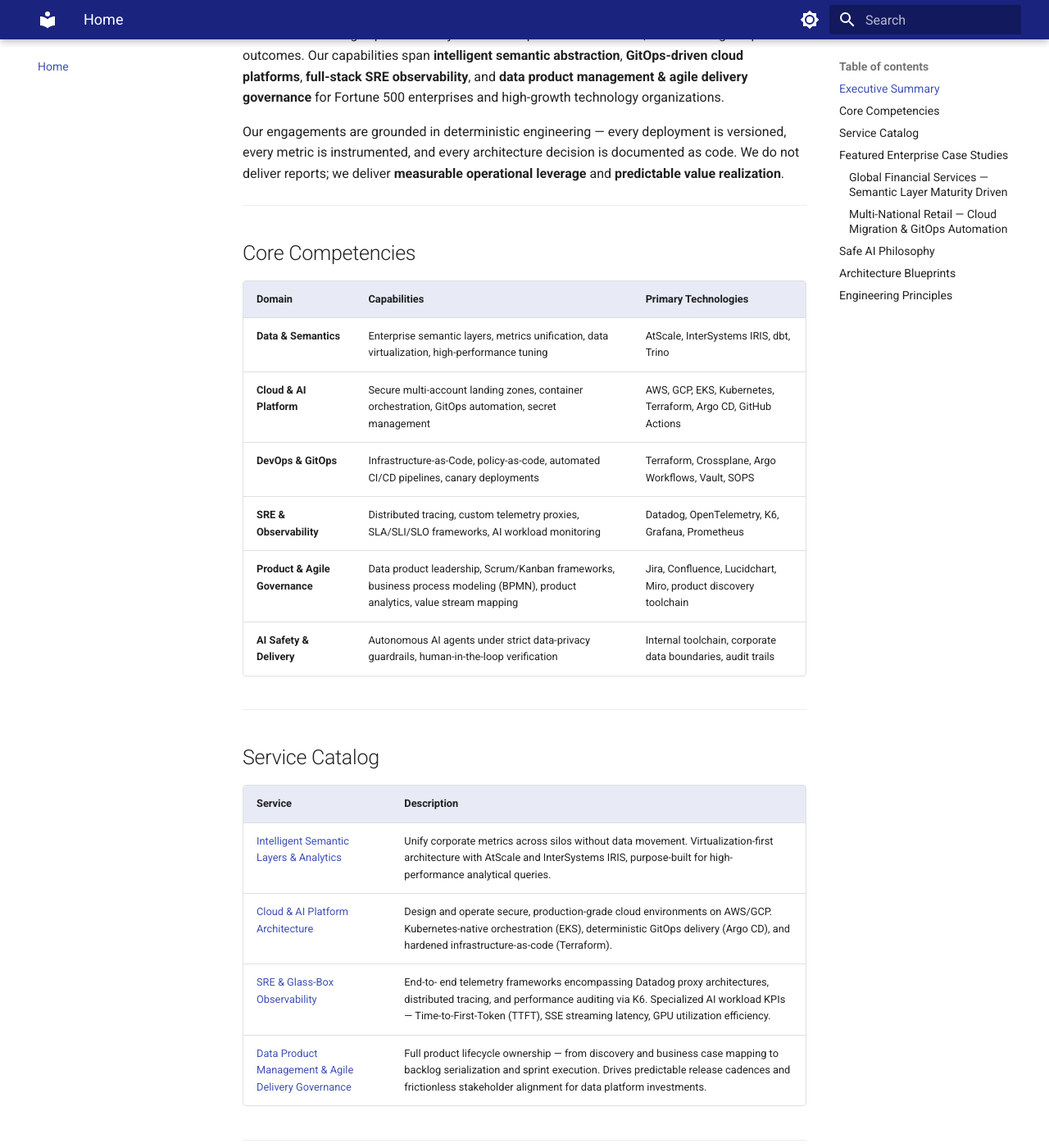
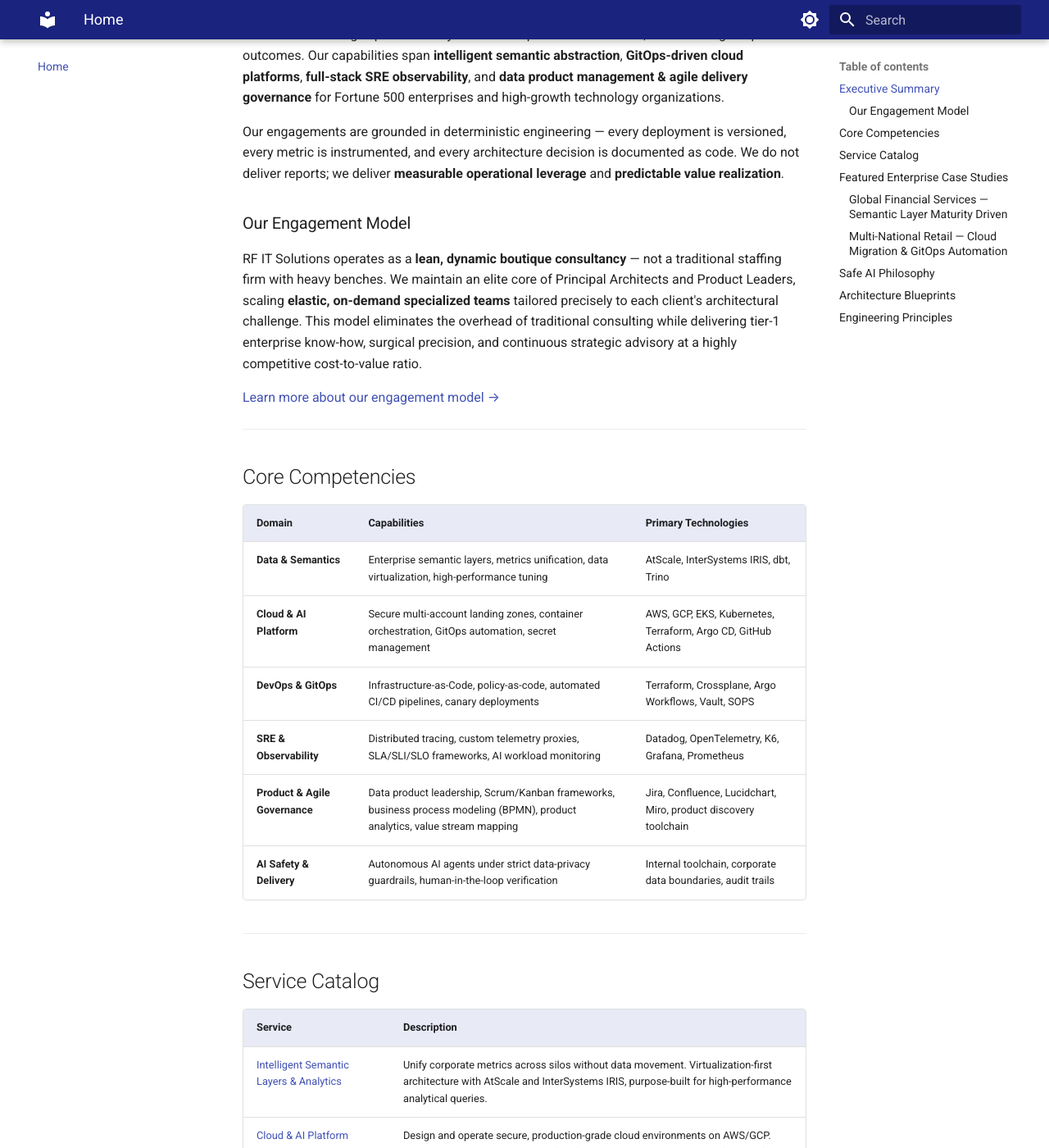
Before and after one commit to rnweb/RF_IT_Solutions, an MkDocs documentation site: the page built from docs/README.md, in a window 1280 px wide and 1400 px high, scrolled down 408 px. Shown: the whole window at 82% size. Built offline with MkDocs 1.6.1 and Material for MkDocs 9.7.7, drawn with Linux system fonts in a browser that asks for light colours; some of the changed text lies outside the part shown.

Commit message:
Add engagement model paragraph to Executive Summary, rename nav link to 'Our Engagement Model'

```diff
--- a/docs/README.md
+++ b/docs/README.md
@@ -11,6 +11,12 @@
 RF IT Solutions delivers **end-to-end execution** — combining production-grade technical architecture with agile product lifecycle leadership to ensure scalable, business-aligned platform outcomes. Our capabilities span **intelligent semantic abstraction**, **GitOps-driven cloud platforms**, **full-stack SRE observability**, and **data product management & agile delivery governance** for Fortune 500 enterprises and high-growth technology organizations.
 
 Our engagements are grounded in deterministic engineering — every deployment is versioned, every metric is instrumented, and every architecture decision is documented as code. We do not deliver reports; we deliver **measurable operational leverage** and **predictable value realization**.
+
+### Our Engagement Model
+
+RF IT Solutions operates as a **lean, dynamic boutique consultancy** — not a traditional staffing firm with heavy benches. We maintain an elite core of Principal Architects and Product Leaders, scaling **elastic, on-demand specialized teams** tailored precisely to each client's architectural challenge. This model eliminates the overhead of traditional consulting while delivering tier-1 enterprise know-how, surgical precision, and continuous strategic advisory at a highly competitive cost-to-value ratio.
+
+[Learn more about our engagement model →](services/engagement-model.md)
 
 ---
 
@@ -35,6 +41,7 @@
 | [Cloud & AI Platform Architecture](services/cloud-infra-ai.md) | Design and operate secure, production-grade cloud environments on AWS/GCP. Kubernetes-native orchestration (EKS), deterministic GitOps delivery (Argo CD), and hardened infrastructure-as-code (Terraform). |
 | [SRE & Glass-Box Observability](services/sre-observability.md) | End-to- end telemetry frameworks encompassing Datadog proxy architectures, distributed tracing, and performance auditing via K6. Specialized AI workload KPIs — Time-to-First-Token (TTFT), SSE streaming latency, GPU utilization efficiency. |
 | [Data Product Management & Agile Delivery Governance](services/product-delivery-agile.md) | Full product lifecycle ownership — from discovery and business case mapping to backlog serialization and sprint execution. Drives predictable release cadences and frictionless stakeholder alignment for data platform investments. |
+| [Engagement Model & Operational Philosophy](services/engagement-model.md) | Lean boutique delivery — elastic specialist teams, strategic advisory over infinite maintenance, and uncompromising excellence in every architectural engagement. |
 
 ---
 
--- a/mkdocs.yml
+++ b/mkdocs.yml
@@ -117,7 +117,7 @@
       - Cloud & AI Infrastructure: services/cloud-infra-ai.md
       - SRE & Observability: services/sre-observability.md
       - Agile Delivery & Product Governance: services/product-delivery-agile.md
-      - Engagement Model: services/engagement-model.md
+      - Our Engagement Model: services/engagement-model.md
 
   - Enterprise Case Studies:
       - case-studies/ENTERPRISE_CASE_STUDIES.md
```
Also changed, not shown: README.md (+6 -0 lines).
